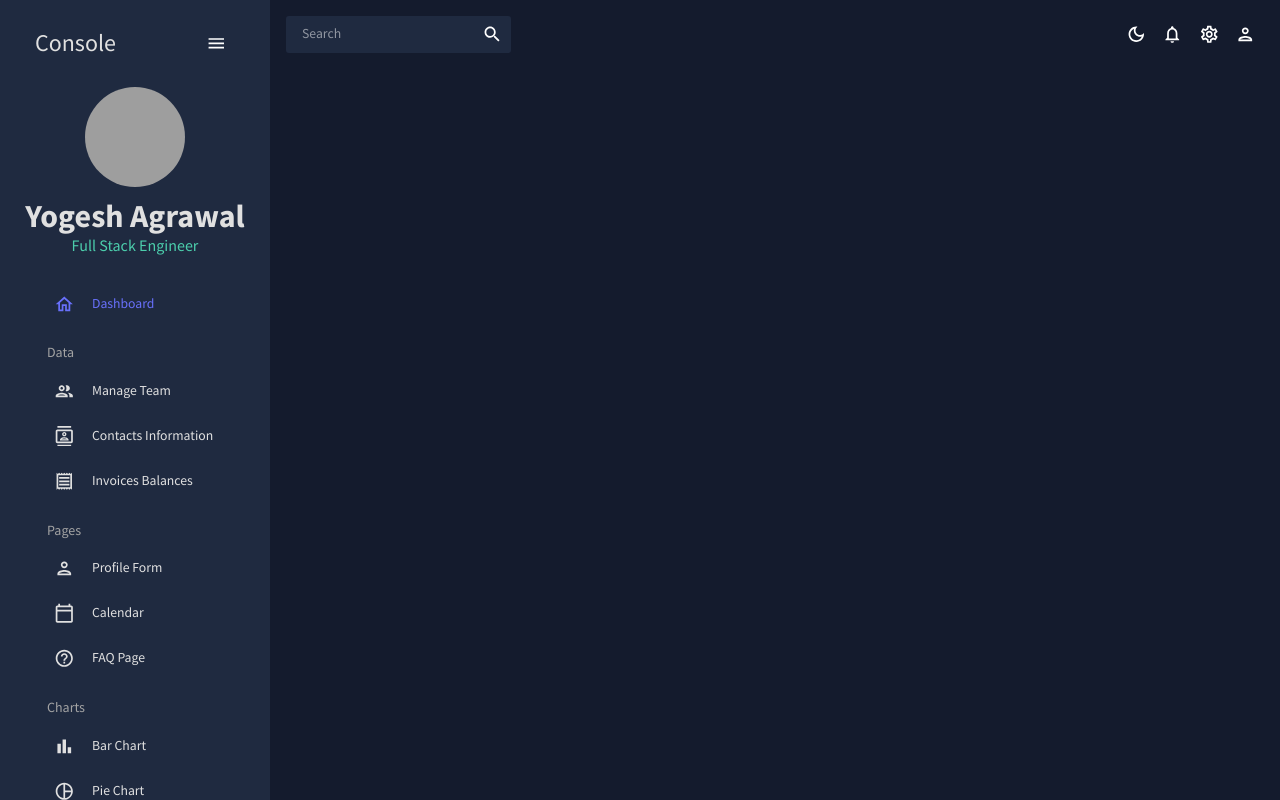
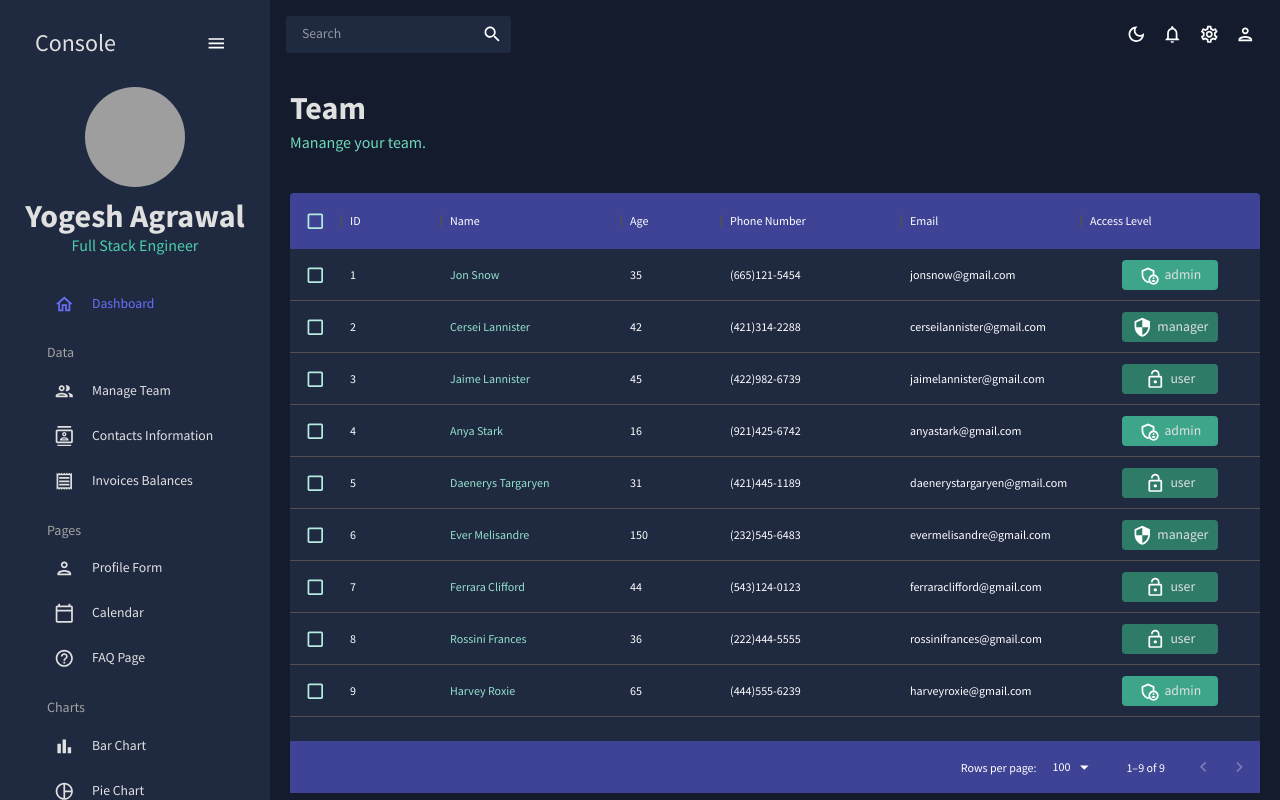
Before and after one commit to yogeshagrawal50/console, a React (Create React App) app: page /team in a window 1280 px wide. Built offline with nearby package versions, Linux system fonts and the light colour scheme; grey boxes are pictures that could not be loaded.

Commit message:
added team and contacts

```diff
--- a/src/App.js
+++ b/src/App.js
@@ -5,7 +5,7 @@
 import Topbar from './pages/global/Topbar'
 import Sidebar from "./pages/global/Sidebar";
 import Dashboard from "./pages/dashboard";
-// import Team from "./pages/team";
+import Team from "./pages/team";
 // import Invoices from "./pages/invoices";
 // import Contacts from "./pages/contacts";
 // import Bar from "./pages/bar";
@@ -24,13 +24,13 @@
       <ThemeProvider theme={theme}>
         <CssBaseline />
         <div className="app">
-          <Sidebar/>
+          <Sidebar />
           <main className="content">
             <Topbar />
             <Routes>
               <Route path="/" element={<Dashboard />} />
-              {/* <Route path="/team" element={<Team />} />
-              <Route path="/contacts" element={<Contacts />} />
+              <Route path="/team" element={<Team />} />
+              {/* <Route path="/contacts" element={<Contacts />} />
               <Route path="/invoices" element={<Invoices />} />
               <Route path="/form" element={<Form />} />
               <Route path="/bar" element={<Bar />} />
--- a/src/pages/dashboard/index.jsx
+++ b/src/pages/dashboard/index.jsx
@@ -1,5 +1,5 @@
 import React from "react";
-import Header from "../../components/Headers";
+import Header from "../../components/Header";
 
 import { Box, Button, IconButton, Typography, useTheme } from "@mui/material";
 import { tokens } from "../../theme";
--- /dev/null
+++ b/src/pages/team/index.jsx
@@ -0,0 +1,109 @@
+import { Box, Typography, useTheme } from "@mui/material";
+import { DataGrid } from "@mui/x-data-grid";
+import { tokens } from "../../theme";
+import { mockDataTeam } from "../../data/mockData";
+import AdminPanelSettingsOutlinedIcon from "@mui/icons-material/AdminPanelSettingsOutlined";
+import LockOpenOutlinedIcon from "@mui/icons-material/LockOpenOutlined";
+import SecurityOutlinedIcon from "@mui/icons-material/SecurityOutlined";
+import Header from "../../components/Header";
+
+const Team = () => {
+    const theme = useTheme();
+    const colors = tokens(theme.palette.mode)
+
+      const columns = [
+        { field: "id", headerName: "ID" },
+        {
+          field: "name",
+          headerName: "Name",
+          flex: 1,
+          cellClassName: "name-column--cell",
+        },
+        {
+          field: "age",
+          headerName: "Age",
+          type: "number",
+          headerAlign: "left",
+          align: "left",
+        },
+        {
+          field: "phone",
+          headerName: "Phone Number",
+          flex: 1,
+        },
+        {
+          field: "email",
+          headerName: "Email",
+          flex: 1,
+        },
+        {
+          field: "accessLevel",
+          headerName: "Access Level",
+          flex: 1,
+          renderCell: ({ row: { access } }) => {
+            return (
+              <Box
+                width="60%"
+                m="0 auto"
+                p="5px"
+                display="flex"
+                justifyContent="center"
+                backgroundColor={
+                  access === "admin"
+                    ? colors.greenAccent[600]
+                    : access === "manager"
+                    ? colors.greenAccent[700]
+                    : colors.greenAccent[700]
+                }
+                borderRadius="4px"
+              >
+                {access === "admin" && <AdminPanelSettingsOutlinedIcon />}
+                {access === "manager" && <SecurityOutlinedIcon />}
+                {access === "user" && <LockOpenOutlinedIcon />}
+                <Typography color={colors.grey[100]} sx={{ ml: "5px" }}>
+                  {access}
+                </Typography>
+              </Box>
+            );
+          },
+        },
+      ];
+    return (
+      <Box m="20px">
+        <Header title="Team" subtitle={"Manange your team."} />
+        <Box
+          m="40px 0 0 0"
+          height="75vh"
+          sx={{
+            "& .MuiDataGrid-root": {
+              border: "none",
+            },
+            "& .MuiDataGrid-cell": {
+              borderBottom: "none",
+            },
+            "& .name-column--cell": {
+              color: colors.greenAccent[300],
+            },
+            "& .MuiDataGrid-columnHeaders": {
+              backgroundColor: colors.blueAccent[700],
+              borderBottom: "none",
+            },
+            "& .MuiDataGrid-virtualScroller": {
+              backgroundColor: colors.primary[400],
+            },
+            "& .MuiDataGrid-footerContainer": {
+              borderTop: "none",
+              backgroundColor: colors.blueAccent[700],
+            },
+            "& .MuiCheckbox-root": {
+              color: `${colors.greenAccent[200]} !important`,
+            },
+          }}
+        >
+          <DataGrid checkboxSelection rows={mockDataTeam} columns={columns} />
+        </Box>
+      </Box>
+    );
+}
+
+export default Team;
```
Also changed, not shown: src/pages/contacts/index.jsx (added, +103 -0 lines), src/components/Header.jsx (renamed from src/components/Headers.jsx).
